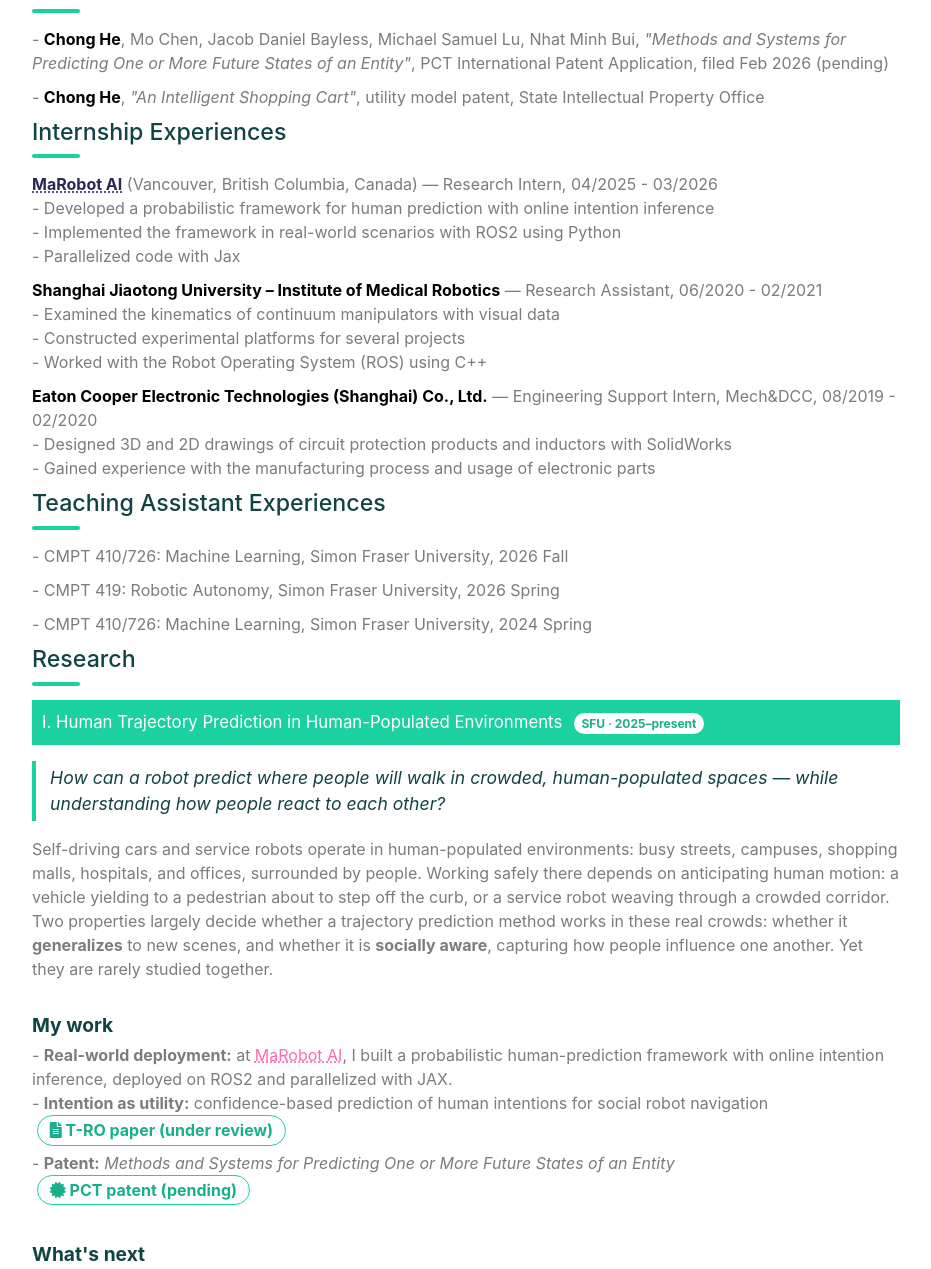
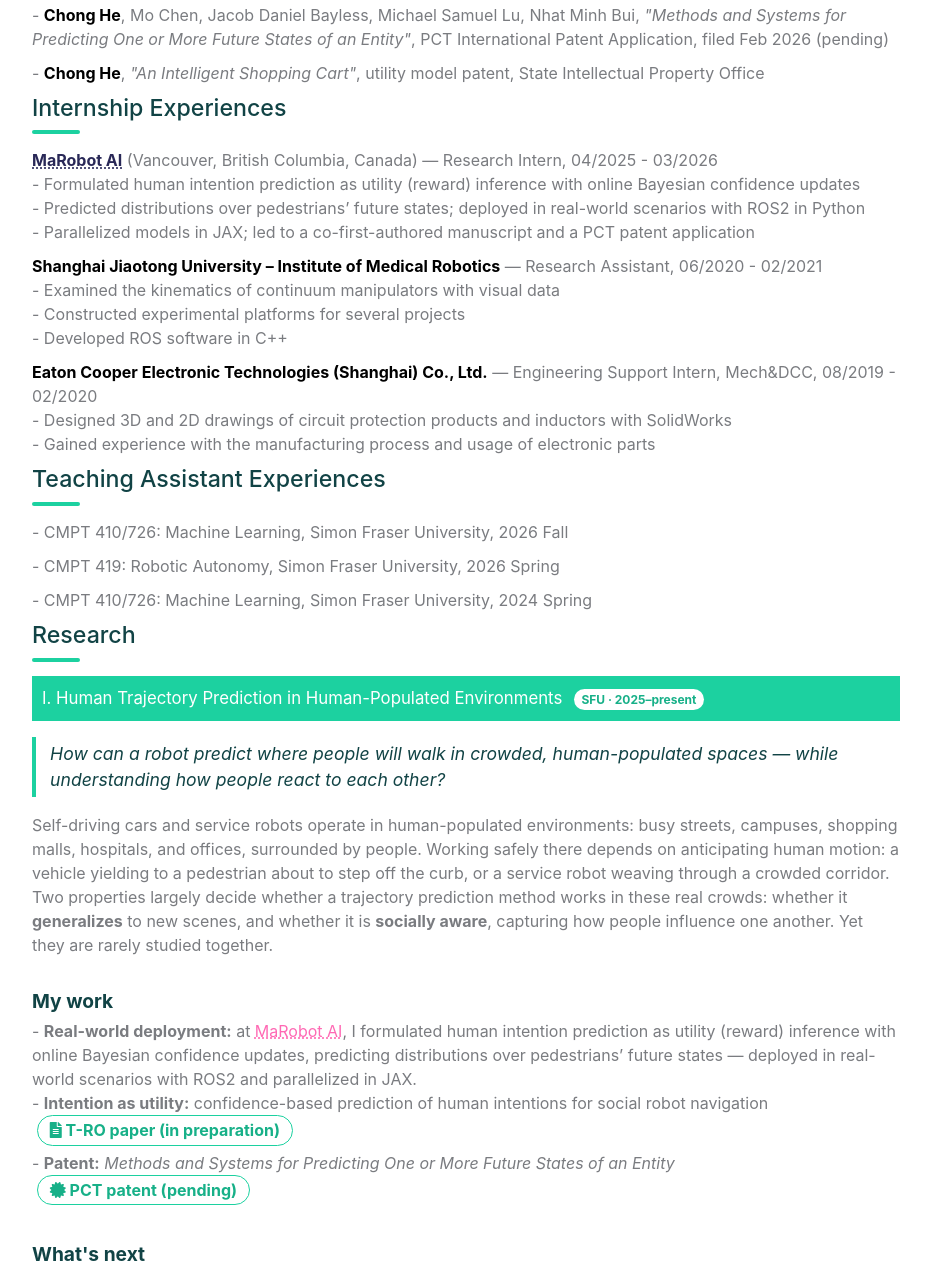
Before and after one commit to ChongSpace123/chongspace123.github.io, a plain HTML site: page index.html in a window 1280 px wide. Shown: the part 1738-3007 px from the top of the page, without its empty margins (174-1105 px from the left). Drawn offline with nearby package versions, Linux system fonts and the light colour scheme.

Commit message:
minor change

```diff
--- a/index.html
+++ b/index.html
@@ -62,11 +62,11 @@
                 <h2 id="publication">Publications</h2>
                 <p>
                 -  Minh Bui*, <strong style="color: #000000;">Chong He*</strong>, Jacob Bayless, Mo Chen, <a style="color: #292857">Rethinking Intention as Utility Function:
-                    Confidence-Based Prediction of Human Intentions for Social Robot Navigation</a>, IEEE Transactions on Robotics, 2026 Apr 27 (in submission)
+                    Confidence-Based Prediction of Human Intentions for Social Robot Navigation</a>, IEEE Transactions on Robotics (In preparation, 2026.)
                 </p>
                 <p>
                 - Minh Bui, Hanyang Hu, <strong style="color: #000000;">Chong He</strong>, Michael Lu, George Giovanis, Arrvindh Shriraman, Mo Chen, <a href="./papers/optimized-dp.pdf" target="_blank" style="color: #292857">"Optimized_dp: An efficient,
-                  user-friendly library for optimal control and dynamic programming"</a>, ACM Transactions on Mathematical Software, 2025 Nov 22. (in submission)
+                  user-friendly library for optimal control and dynamic programming"</a>, ACM Transactions on Mathematical Software, 2025 (in submission)
                 <span class="pub-badges"><a class="pub-badge" href="./papers/optimized-dp.pdf" target="_blank" rel="noopener noreferrer"><i class="fas fa-file-alt" aria-hidden="true"></i> Paper</a><a class="pub-badge" href="https://github.com/SFU-MARS/optimized_dp" target="_blank" rel="noopener noreferrer"><i class="fab fa-github" aria-hidden="true"></i> Code</a></span>
                 </p>
                 <p>
@@ -75,7 +75,7 @@
                 <span class="pub-badges"><a class="pub-badge" href="./papers/threshold-strategy-cdc2025.pdf" target="_blank" rel="noopener noreferrer"><i class="fas fa-file-alt" aria-hidden="true"></i> Paper</a><a class="pub-badge" href="https://github.com/SFU-MARS/HJ_local_update" target="_blank" rel="noopener noreferrer"><i class="fab fa-github" aria-hidden="true"></i> Code</a><a class="pub-badge" href="./projects/threshold-strategy/index.html"><i class="fas fa-globe" aria-hidden="true"></i> Project</a></span>
                 </p>
                 <p>
-                - Frank J. Jiang, Kaj Munhoz Arfvidsson, <strong style="color: #000000;">Chong He</strong>, Mo Chen, Karl H. Johansson, <a href="./papers/guaranteed-completion-cdc2024.pdf" target="_blank" style="color: #292857">"Guaranteed Completion of Complex Tasks via Temporal Logic Trees and Hamilton-Jacobi Reachability"</a>, IEEE Conference on Decision and Control, 2024
+                - Frank J. Jiang*, Kaj Munhoz Arfvidsson*, <strong style="color: #000000;">Chong He</strong>, Mo Chen, Karl H. Johansson, <a href="./papers/guaranteed-completion-cdc2024.pdf" target="_blank" style="color: #292857">"Guaranteed Completion of Complex Tasks via Temporal Logic Trees and Hamilton-Jacobi Reachability"</a>, IEEE Conference on Decision and Control, 2024
                 <span class="pub-badges"><a class="pub-badge" href="./papers/guaranteed-completion-cdc2024.pdf" target="_blank" rel="noopener noreferrer"><i class="fas fa-file-alt" aria-hidden="true"></i> Paper</a><a class="pub-badge" href="https://github.com/KTH-SML/pyspect/blob/cdc24/examples/cdc24.ipynb" target="_blank" rel="noopener noreferrer"><i class="fab fa-github" aria-hidden="true"></i> Code</a></span>
                 </p>
                 <p>
@@ -98,15 +98,15 @@
                 <h2 id="internship">Internship Experiences</h2>
                 <p>
                 <a href="https://marobotai.com/" target="_blank" rel="noopener noreferrer" style="color: #292857"><strong>MaRobot AI</strong></a> (Vancouver, British Columbia, Canada) &mdash; Research Intern, 04/2025 - 03/2026<br>
-                - Developed a probabilistic framework for human prediction with online intention inference<br>
-                - Implemented the framework in real-world scenarios with ROS2 using Python<br>
-                - Parallelized code with Jax
+                - Formulated human intention prediction as utility (reward) inference with online Bayesian confidence updates<br>
+                - Predicted distributions over pedestrians&rsquo; future states; deployed in real-world scenarios with ROS2 in Python<br>
+                - Parallelized models in JAX; led to a co-first-authored manuscript and a PCT patent application
                 </p>
                 <p>
                 <strong style="color: #000000;">Shanghai Jiaotong University &ndash; Institute of Medical Robotics</strong> &mdash; Research Assistant, 06/2020 - 02/2021<br>
                 - Examined the kinematics of continuum manipulators with visual data<br>
                 - Constructed experimental platforms for several projects<br>
-                - Worked with the Robot Operating System (ROS) using C++
+                - Developed ROS software in C++
                 </p>
                 <p>
                 <strong style="color: #000000;">Eaton Cooper Electronic Technologies (Shanghai) Co., Ltd.</strong> &mdash; Engineering Support Intern, Mech&amp;DCC, 08/2019 - 02/2020<br>
@@ -141,8 +141,8 @@
 
                     <h4 class="research-subhead">My work</h4>
                     <p>
-                    - <strong>Real-world deployment:</strong> at <a href="https://marobotai.com/" target="_blank" rel="noopener noreferrer">MaRobot AI</a>, I built a probabilistic human-prediction framework with online intention inference, deployed on ROS2 and parallelized with JAX.<br>
-                    - <strong>Intention as utility:</strong> confidence-based prediction of human intentions for social robot navigation <a class="pub-badge" style="margin-left: 0.3em;" href="#publication"><i class="fas fa-file-alt" aria-hidden="true"></i> T-RO paper (under review)</a><br>
+                    - <strong>Real-world deployment:</strong> at <a href="https://marobotai.com/" target="_blank" rel="noopener noreferrer">MaRobot AI</a>, I formulated human intention prediction as utility (reward) inference with online Bayesian confidence updates, predicting distributions over pedestrians&rsquo; future states &mdash; deployed in real-world scenarios with ROS2 and parallelized in JAX.<br>
+                    - <strong>Intention as utility:</strong> confidence-based prediction of human intentions for social robot navigation <a class="pub-badge" style="margin-left: 0.3em;" href="#publication"><i class="fas fa-file-alt" aria-hidden="true"></i> T-RO paper (in preparation)</a><br>
                     - <strong>Patent:</strong> <i>Methods and Systems for Predicting One or More Future States of an Entity</i> <a class="pub-badge" style="margin-left: 0.3em;" href="#patents"><i class="fas fa-certificate" aria-hidden="true"></i> PCT patent (pending)</a>
                     </p>
 
@@ -204,7 +204,7 @@
                         <span class="pub-badges"><a class="pub-badge" href="./papers/efficient-guaranteed-hj-lcss2023.pdf" target="_blank" rel="noopener noreferrer"><i class="fas fa-file-alt" aria-hidden="true"></i> L-CSS 2023 paper</a><a class="pub-badge" href="https://github.com/ChongChongbst/Admissible-Control-Reconstruction" target="_blank" rel="noopener noreferrer"><i class="fab fa-github" aria-hidden="true"></i> Code</a></span>
                         <p class="paper-cite" style="margin-top: 0.8rem;">
                         <strong>Implementation:</strong> the admissible control set is implemented to guarantee the completion of complex tasks with temporal logic trees and HJ reachability:<br>
-                        Frank J. Jiang, Kaj Munhoz Arfvidsson, <strong>Chong He</strong>, Mo Chen, Karl H. Johansson, "Guaranteed Completion of Complex Tasks via Temporal Logic Trees and Hamilton-Jacobi Reachability", IEEE Conference on Decision and Control, 2024
+                        Frank J. Jiang*, Kaj Munhoz Arfvidsson*, <strong>Chong He</strong>, Mo Chen, Karl H. Johansson, "Guaranteed Completion of Complex Tasks via Temporal Logic Trees and Hamilton-Jacobi Reachability", IEEE Conference on Decision and Control, 2024
                         </p>
                         <span class="pub-badges"><a class="pub-badge" href="./papers/guaranteed-completion-cdc2024.pdf" target="_blank" rel="noopener noreferrer"><i class="fas fa-file-alt" aria-hidden="true"></i> CDC 2024 paper</a><a class="pub-badge" href="https://github.com/KTH-SML/pyspect/blob/cdc24/examples/cdc24.ipynb" target="_blank" rel="noopener noreferrer"><i class="fab fa-github" aria-hidden="true"></i> Code</a></span>
                         <span class="tech-tags"><span class="tech-tag">Reachability</span><span class="tech-tag">Optimal Control</span></span>
```
